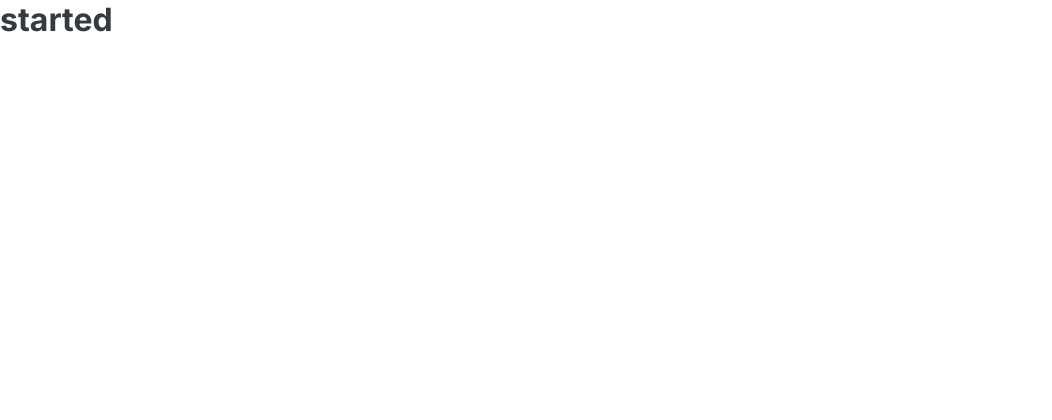
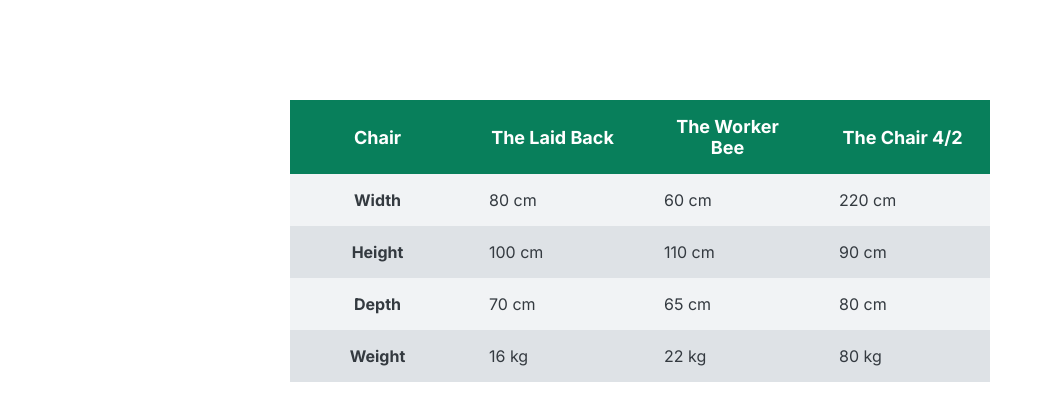
Before and after one commit to nikolamihailov/HTML-CSS-Udemy, a plain HTML site: page Build Responsive Real-World Websites with HTML and CSS/05. Components and Layout Patterns/Table Component/index.html in a window 1280 px wide. Shown: the whole page, without its empty margins (0-1052 px from the left). Drawn offline with Linux system fonts and the light colour scheme.

Commit message:
table component finished

```diff
--- a/Build Responsive Real-World Websites with HTML and CSS/05. Components and Layout Patterns/Table Component/index.html
+++ b/Build Responsive Real-World Websites with HTML and CSS/05. Components and Layout Patterns/Table Component/index.html
@@ -13,7 +13,42 @@
 </head>
 
 <body>
-    <h1>started</h1>
+    <table class="table">
+        <thead>
+            <tr>
+                <th>Chair</th>
+                <th>The Laid Back</th>
+                <th> The Worker Bee</th>
+                <th>The Chair 4/2</th>
+            </tr>
+        </thead>
+        <tbody>
+            <tr>
+                <th>Width</th>
+                <td>80 cm</td>
+                <td>60 cm</td>
+                <td>220 cm</td>
+            </tr>
+            <tr>
+                <th>Height</th>
+                <td>100 cm</td>
+                <td>110 cm</td>
+                <td>90 cm</td>
+            </tr>
+            <tr>
+                <th>Depth</th>
+                <td>70 cm</td>
+                <td>65 cm</td>
+                <td>80 cm</td>
+            </tr>
+            <tr>
+                <th>Weight</th>
+                <td>16 kg</td>
+                <td>22 kg</td>
+                <td>80 kg</td>
+            </tr>
+        </tbody>
+    </table>
 </body>
 
 </html>
--- a/Build Responsive Real-World Websites with HTML and CSS/05. Components and Layout Patterns/Table Component/styles.css
+++ b/Build Responsive Real-World Websites with HTML and CSS/05. Components and Layout Patterns/Table Component/styles.css
@@ -24,3 +24,26 @@ body {
   font-family: "Inter", sans-serif;
   color: #343a40;
 }
+
+.table {
+  width: 700px;
+  margin: 100px auto;
+  border-collapse: collapse;
+}
+thead th {
+  background-color: #087f5b;
+  color: #fff;
+  font-size: 18px;
+  width: 25%;
+}
+th,
+td {
+  padding: 16px 24px;
+}
+
+tbody tr {
+  background-color: #f1f3f5;
+}
+tbody tr:nth-child(even) {
+  background-color: #dee2e6;
+}
```
